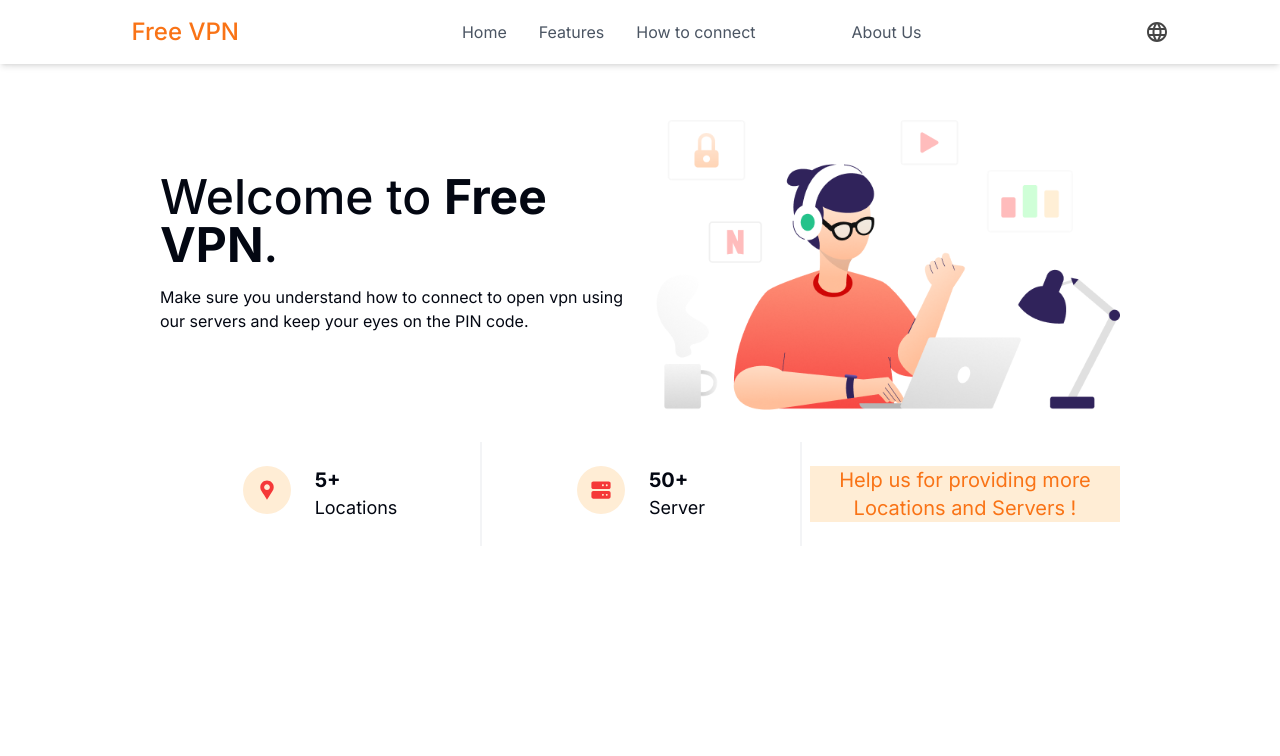
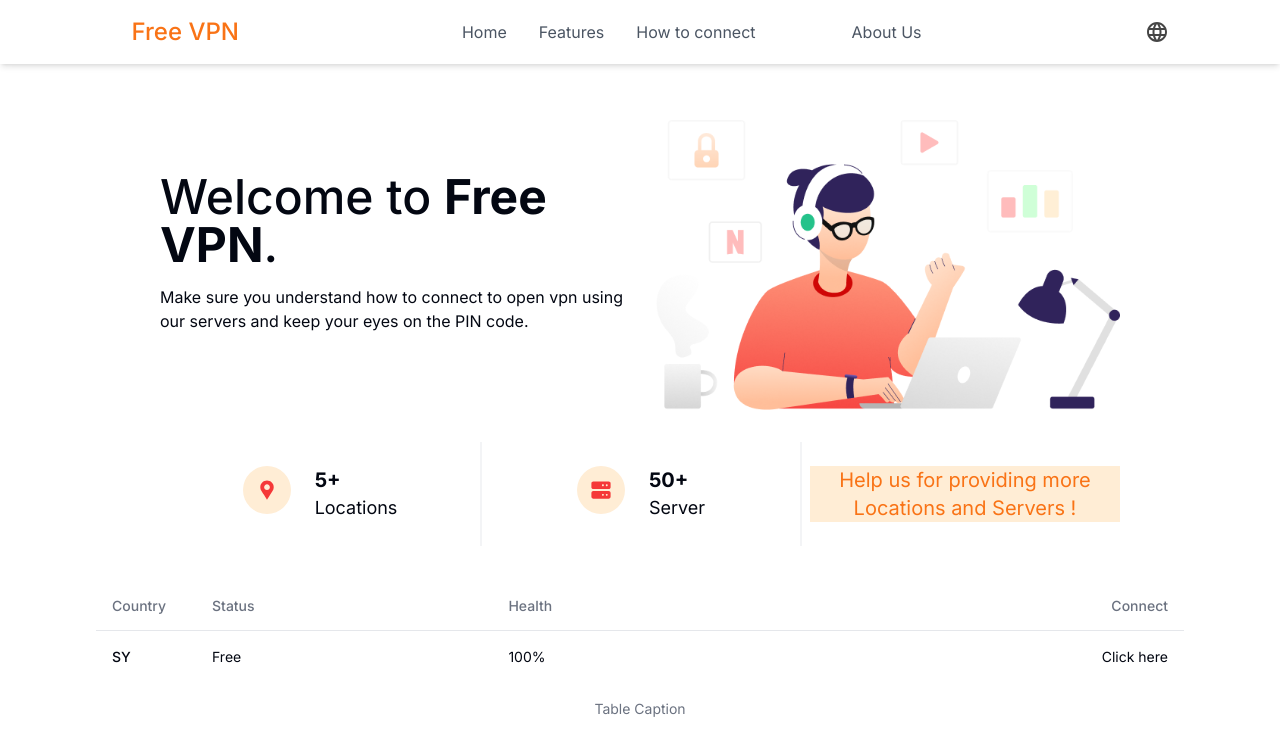
Before and after one commit to MohamadSafi/FreeVPN, a Next.js app: page / in a window 1280 px wide. Shown: the top 756 px of the page. Built offline with nearby package versions, Linux system fonts and the light colour scheme.

Commit message:
Initial Server Table

```diff
--- a/src/app/page.tsx
+++ b/src/app/page.tsx
@@ -1,10 +1,12 @@
 import Hero from "@/components/custom/Hero";
 import Navbar from "@/components/custom/Navbar";
+import ServerTable from "@/components/custom/ServerTable";
 export default function Home() {
   return (
     <main className="flex min-h-screen flex-col items-center justify-between p-24">
       <Navbar />
       <Hero />
+      <ServerTable />
     </main>
   );
 }
--- /dev/null
+++ b/src/components/custom/ServerTable.tsx
@@ -0,0 +1,33 @@
+import {
+  Table,
+  TableBody,
+  TableCaption,
+  TableCell,
+  TableHead,
+  TableHeader,
+  TableRow,
+} from "@/components/ui/table";
+
+export default function ServerTable() {
+  return (
+    <Table>
+      <TableCaption>Table Caption</TableCaption>
+      <TableHeader>
+        <TableRow>
+          <TableHead className="w-[100px]">Country</TableHead>
+          <TableHead>Status</TableHead>
+          <TableHead>Health</TableHead>
+          <TableHead className="text-right">Connect</TableHead>
+        </TableRow>
+      </TableHeader>
+      <TableBody>
+        <TableRow>
+          <TableCell className="font-medium">SY</TableCell>
+          <TableCell>Free</TableCell>
+          <TableCell>100%</TableCell>
+          <TableCell className="text-right">Click here</TableCell>
+        </TableRow>
+      </TableBody>
+    </Table>
+  );
+}
```
